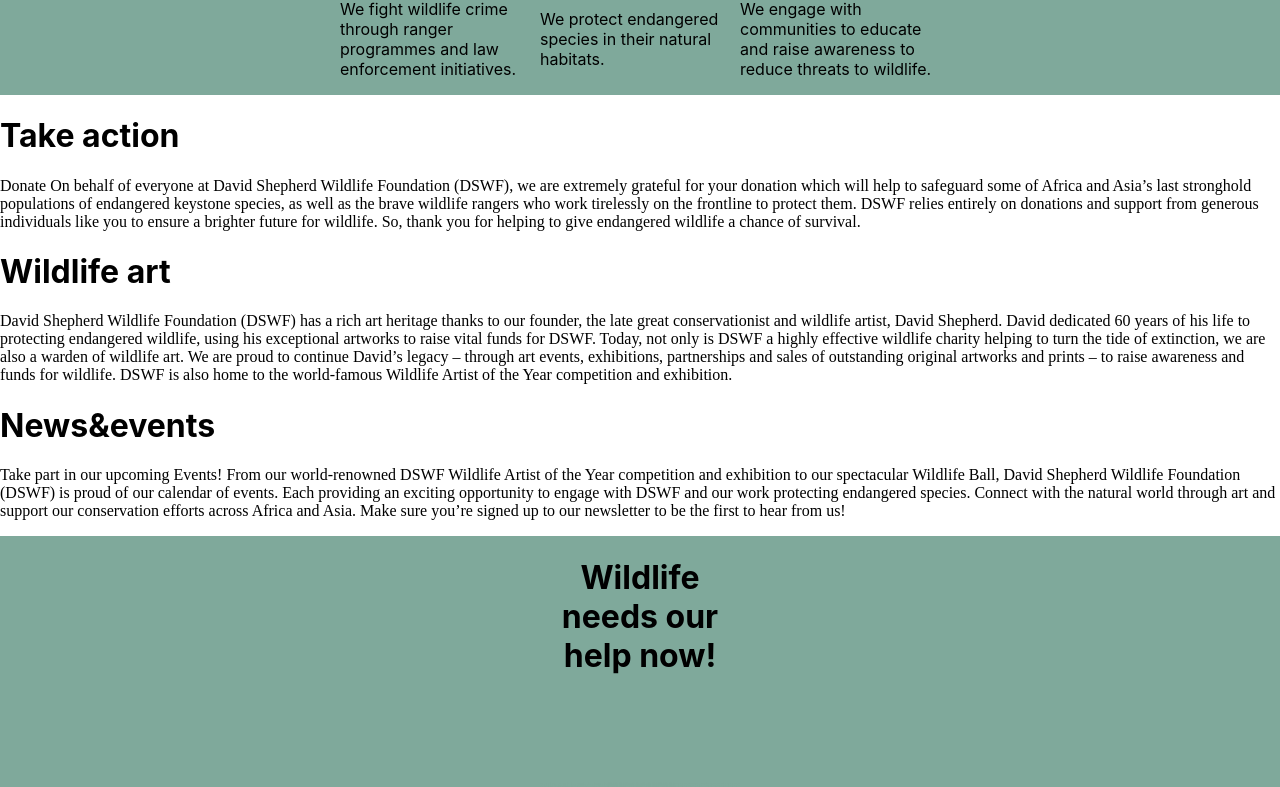
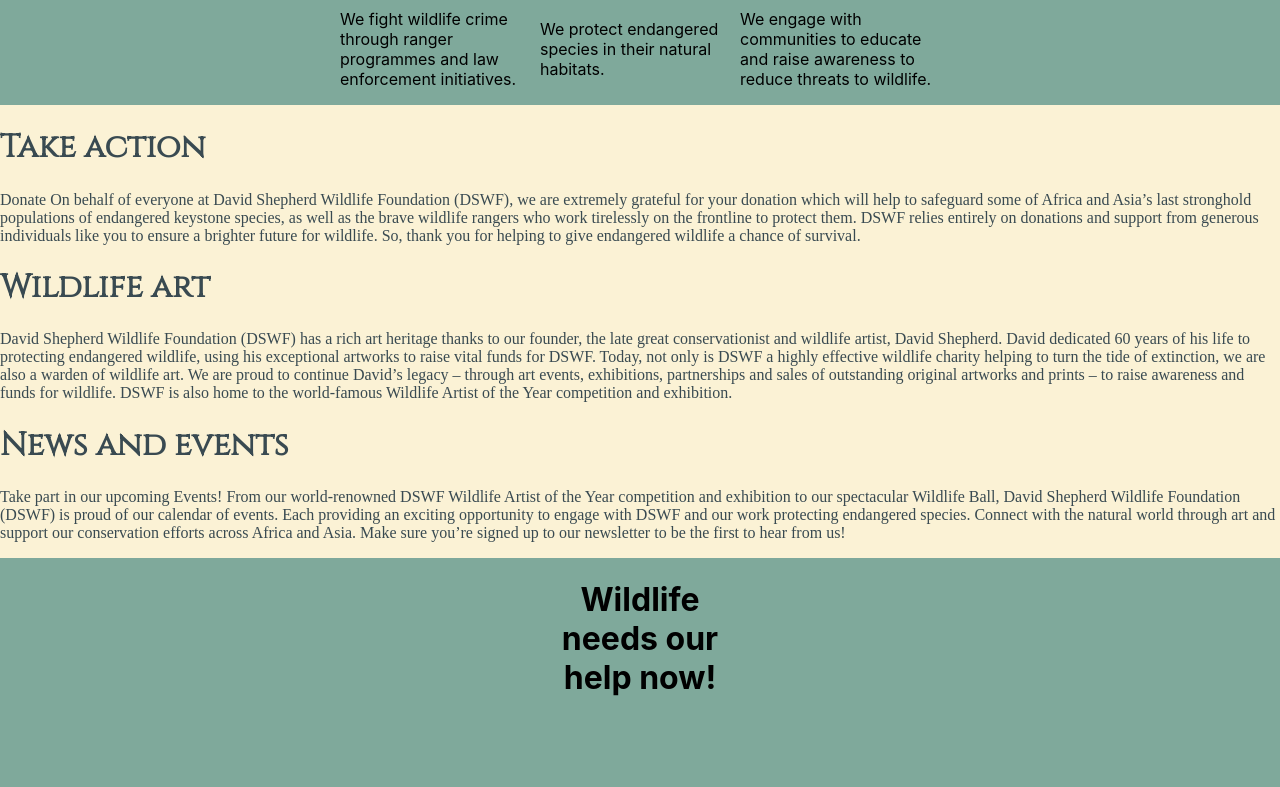
Before and after one commit to CodecoolGlobal/react-for-a-cause-react-tmboroka, a React (Create React App) app in the folder ngo/: page / in a window 1280 px wide. Shown: the part 845-1632 px from the top of the page. Built offline with nearby package versions, Linux system fonts and the light colour scheme; a web font is replaced by a local one.

Commit message:
css changes

```diff
--- a/ngo/src/App.css
+++ b/ngo/src/App.css
@@ -1,5 +1,9 @@
 
 @import url('https://fonts.googleapis.com/css2?family=Cinzel&family=Fauna+One&family=Lobster&display=swap');
+
+#root{
+  background-color: var(--light);
+}
 
 :root{
   --dark: #394a51;
@@ -39,10 +43,8 @@
 }
 
 
-
-
-
 .toolbar-comp{
+  font-family: Cinzel;
   display: grid;
   grid-template-columns: 2fr 6fr 2fr;
 }
@@ -95,11 +97,16 @@
 
 .text {
   font-family: Fauna One, serif;
+  color: var(--dark);
+}
+
+.title-comp {
+  font-family:Cinzel, serif;
+  color: var(--dark);
 }
 
 .App-logo {
-  height: 40vmin;
-  pointer-events: none;
+  height: 40vmin;  pointer-events: none;
 }
 
 @media (prefers-reduced-motion: no-preference) {
--- a/ngo/src/App.js
+++ b/ngo/src/App.js
@@ -31,7 +31,7 @@
       content3={animalContainerContent('third', elephant, second_content3, second_alt3)}/>
       <TextContent id='text3' title='Take action' text={text3}/>
       <TextContent id='text4' title='Wildlife art' text={text4}/>
-      <TextContent id='text5' title='News&events' text={text5}/>
+      <TextContent id='text5' title='News and events' text={text5}/>
       <Barrier title="Wildlife needs our help now!"
       content1= {animalContainerContent('first', doggo, content1, content1_alt)}
       content2= {animalContainerContent('second', rhino, content2, content2_alt )}
```
